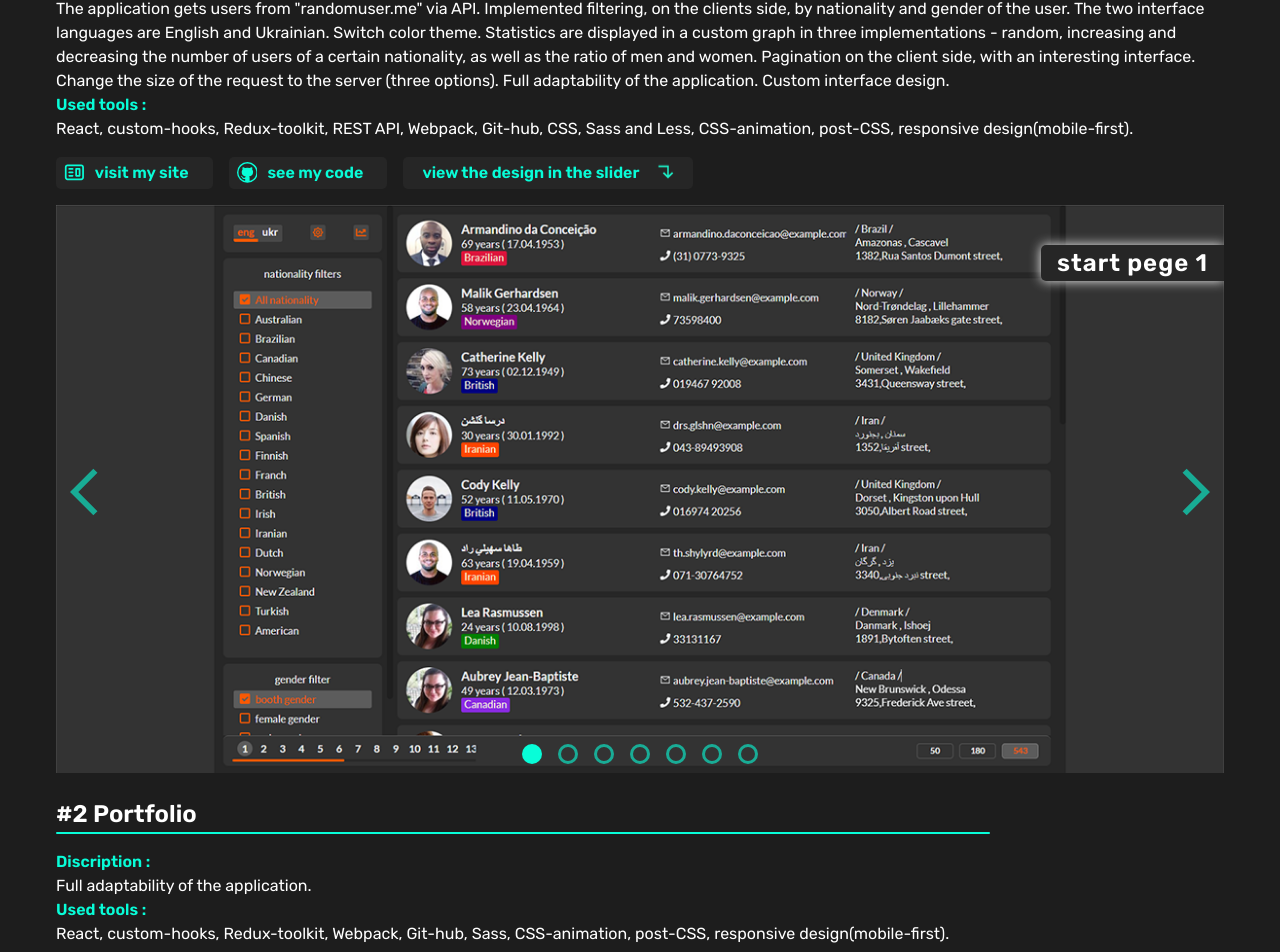
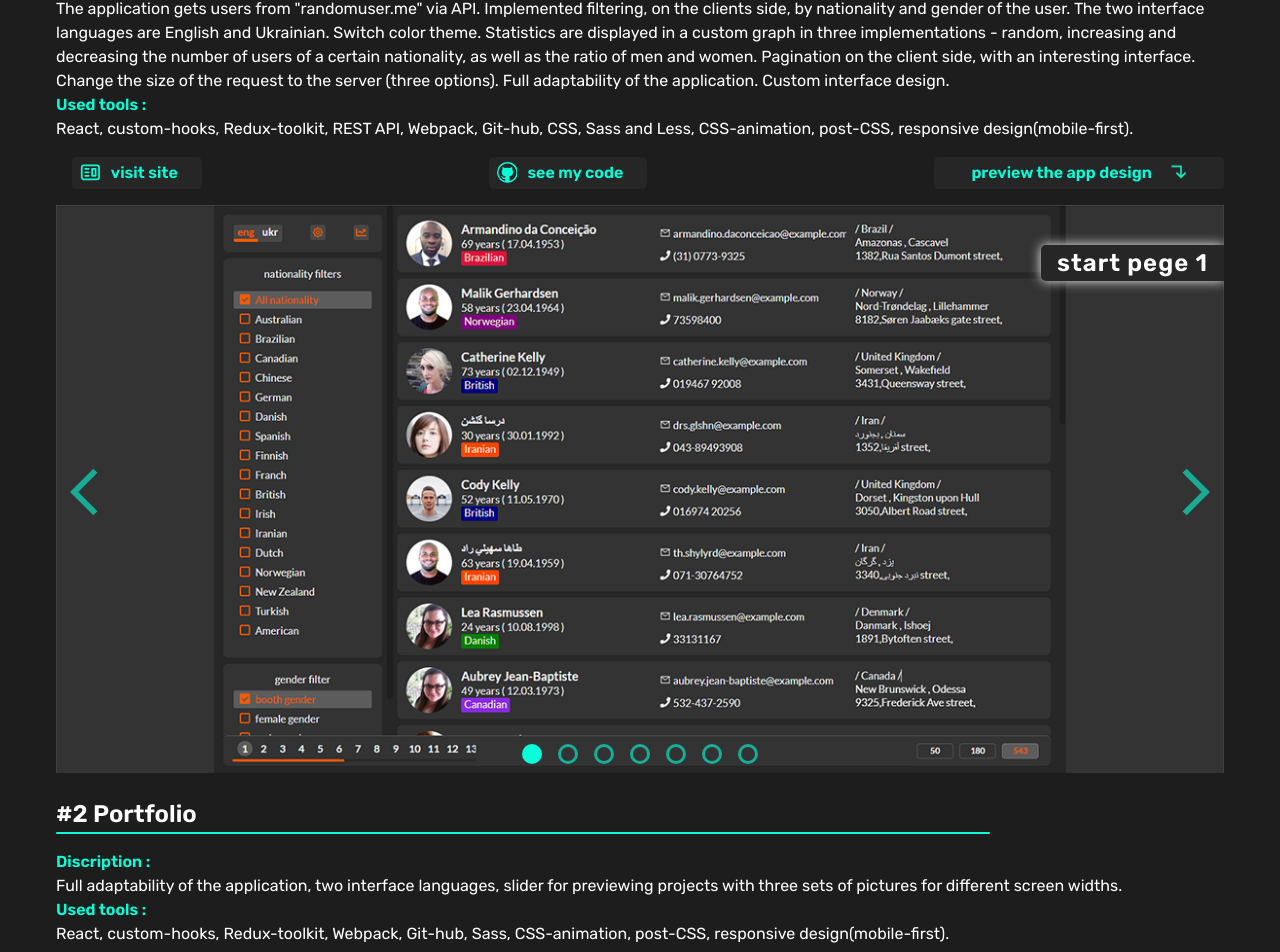
Before and after one commit to webioann/webpack-for-react, a React app: page / in a window 1280 px wide. Shown: the part 1136-2088 px from the top of the page. Built offline with nearby package versions, Linux system fonts and the light colour scheme.

Commit message:
fixed styles and changed the text in links

```diff
--- a/src/COMPONENTS/LinkBox/FalseLinkBox.js
+++ b/src/COMPONENTS/LinkBox/FalseLinkBox.js
@@ -1,5 +1,7 @@
 import React from 'react';
-import { MdOutlineSubdirectoryArrowLeft } from 'react-icons/md';
+import { MdOutlineSubdirectoryArrowLeft } from 'react-icons/md'
+import useTranslator from '../../hooks/useTranslator'
+import { linkText } from '../../data/multiLang'
 import './link-box.scss'
 
 function FalseLinkBox() {
@@ -7,7 +9,7 @@ function FalseLinkBox() {
     return (
         <span className='link-box false'>
             <span className='link-text'>
-                view the design in the slider
+                { useTranslator(linkText.falseLink) }
             </span>
             <MdOutlineSubdirectoryArrowLeft className='icon arrow-down'/>
         </span>
--- a/src/COMPONENTS/LinkBox/LinkBox.js
+++ b/src/COMPONENTS/LinkBox/LinkBox.js
@@ -1,18 +1,21 @@
-import React from 'react';
-import { VscGithub } from 'react-icons/vsc';
-import { CgWebsite } from 'react-icons/cg';
+import React from 'react'
+import { VscGithub } from 'react-icons/vsc'
+import { CgWebsite } from 'react-icons/cg'
+import useTranslator from '../../hooks/useTranslator'
+import { linkText } from '../../data/multiLang'
 import './link-box.scss'
 
 function LinkBox({ href,type,margin }) {
 
     return (
         <a href={ href }
-            style={{marginLeft: margin}}
             target="_blank"
             className='link-box'>
                 { type === 'site' ?  <CgWebsite className='icon'/> : <VscGithub className='icon'/> }
             <span className='link-text'>
-                { type === 'site' ?  'visit my site' : 'see my code' }
+                { type === 'site'
+                    ? useTranslator(linkText.site)
+                    : useTranslator(linkText.github) }
             </span>
         </a>
     )
@@ -20,6 +23,5 @@ function LinkBox({ href,type,margin }) {
 LinkBox.defaultProps = {
     href: 'https://github.com/webioann',
     type: 'site',
-    margin: '0px'
 }
 export default LinkBox;
--- a/src/COMPONENTS/LinkBox/link-box.scss
+++ b/src/COMPONENTS/LinkBox/link-box.scss
@@ -2,7 +2,8 @@
 
 .link-box{
     max-width: 160px;
-    margin-top: 1rem; //==??
+    margin-top: 1rem;
+    margin-left: 1rem;
     display: flex;
     align-items: center;
     padding: 3px 4px;
--- a/src/COMPONENTS/Projects/Projects.js
+++ b/src/COMPONENTS/Projects/Projects.js
@@ -24,7 +24,7 @@ function Projects(props) {
                     </div>
                     <div className='link-row'>
                         <LinkBox href={'#'} type='site'/>
-                        <LinkBox href={ gitHubDashboard } type='github' margin={'1rem'}/>
+                        <LinkBox href={ gitHubDashboard } type='github'/>
                         <FalseLinkBox/>
                     </div>
                 </div>
--- a/src/COMPONENTS/Projects/projects.scss
+++ b/src/COMPONENTS/Projects/projects.scss
@@ -13,11 +13,6 @@
     justify-content: space-between;
     flex-wrap: wrap;
     // padding: 1rem 0;
-  }
-  @media (min-width: 576px) {
-    .link-row{
-      justify-content: flex-start;
-    }
   }
   span{
     color: $green;
--- a/src/data/multiLang.js
+++ b/src/data/multiLang.js
@@ -84,33 +84,24 @@ export const about = {
         eng: 'Soft skills: not a fool, purposeful (or stubborn), I love learning (seriously!), wise (44 years old) , extremely plodding (2500+ hours of study without "financial motivation").',
         ukr: 'Soft skills: не дурень, цілеспрямований (чи впертий), обожнюю навчатися (серйозно!), мудрий (44 роки) , вкрай усидливий (2500+ годин навчання без "фінансової мотивації").'
     },
+}
+//============== Projects/ LinkBox and FalseLinkBox / ===============
+export const linkText = {
+    site: {
+        eng: 'visit site',
+        ukr: 'відвідати сайт'
+    },
+    github: {
+        eng: 'see my code',
+        ukr: 'мій код тут'
+    },
+    falseLink: {
+        eng: 'preview the app design',
+        ukr: 'попередній перегляд'
+    },
+}
 
-}
-//=====================================
-export const portfolio = {
-    subtitle: {
-        eng: 'Portfolio',
-        ukr: 'Portfolio'
-    },
-    discr_span: {
-        eng: 'Discription :',
-        ukr: 'Опис проекта :'
-    },
-    discr_text: {
-        eng: 'Full adaptability of the application.',
-        ukr: 'Полна адаптивність додатка, дві мови інтерфейсу, слайдер для передогляду проектів з троьома наборами картинок для різних ширин екрана.',
-    },
-
-    used_tools_span: {
-        eng: 'Used tools :',
-        ukr: 'Використав :'
-    },
-    used_tools_text: {
-        eng: 'React, custom-hooks, Redux-toolkit, Webpack, Git-hub, Sass, CSS-animation, post-CSS, responsive design(mobile-first).',
-        ukr: 'React, custom-hooks, Redux-toolkit, Webpack, Git-hub, Sass, CSS-animation, post-CSS, responsive design(mobile-first).'
-    },
-};
-//==========================================
+//============== Projects/ random user / ============================
 export const dashboard = {
     subtitle: {
         eng: 'User database',
@@ -133,3 +124,27 @@ export const dashboard = {
         ukr: 'React, custom-hooks, Redux-toolkit, REST API, Webpack, Git-hub, CSS, Sass і Less, CSS-анімація, post-CSS, адаптивний дизайн(mobile-first).'
     },
 };
+//================= Projects/ portfolio / ====================
+export const portfolio = {
+    subtitle: {
+        eng: 'Portfolio',
+        ukr: 'Portfolio'
+    },
+    discr_span: {
+        eng: 'Discription :',
+        ukr: 'Опис проекта :'
+    },
+    discr_text: {
+        eng: 'Full adaptability of the application, two interface languages, slider for previewing projects with three sets of pictures for different screen widths.',
+        ukr: 'Полна адаптивність додатка, дві мови інтерфейсу, слайдер для передогляду проектів з троьома наборами картинок для різних ширин екрана.',
+    },
+
+    used_tools_span: {
+        eng: 'Used tools :',
+        ukr: 'Використав :'
+    },
+    used_tools_text: {
+        eng: 'React, custom-hooks, Redux-toolkit, Webpack, Git-hub, Sass, CSS-animation, post-CSS, responsive design(mobile-first).',
+        ukr: 'React, custom-hooks, Redux-toolkit, Webpack, Git-hub, Sass, CSS-animation, post-CSS, responsive design(mobile-first).'
+    },
+};
```
